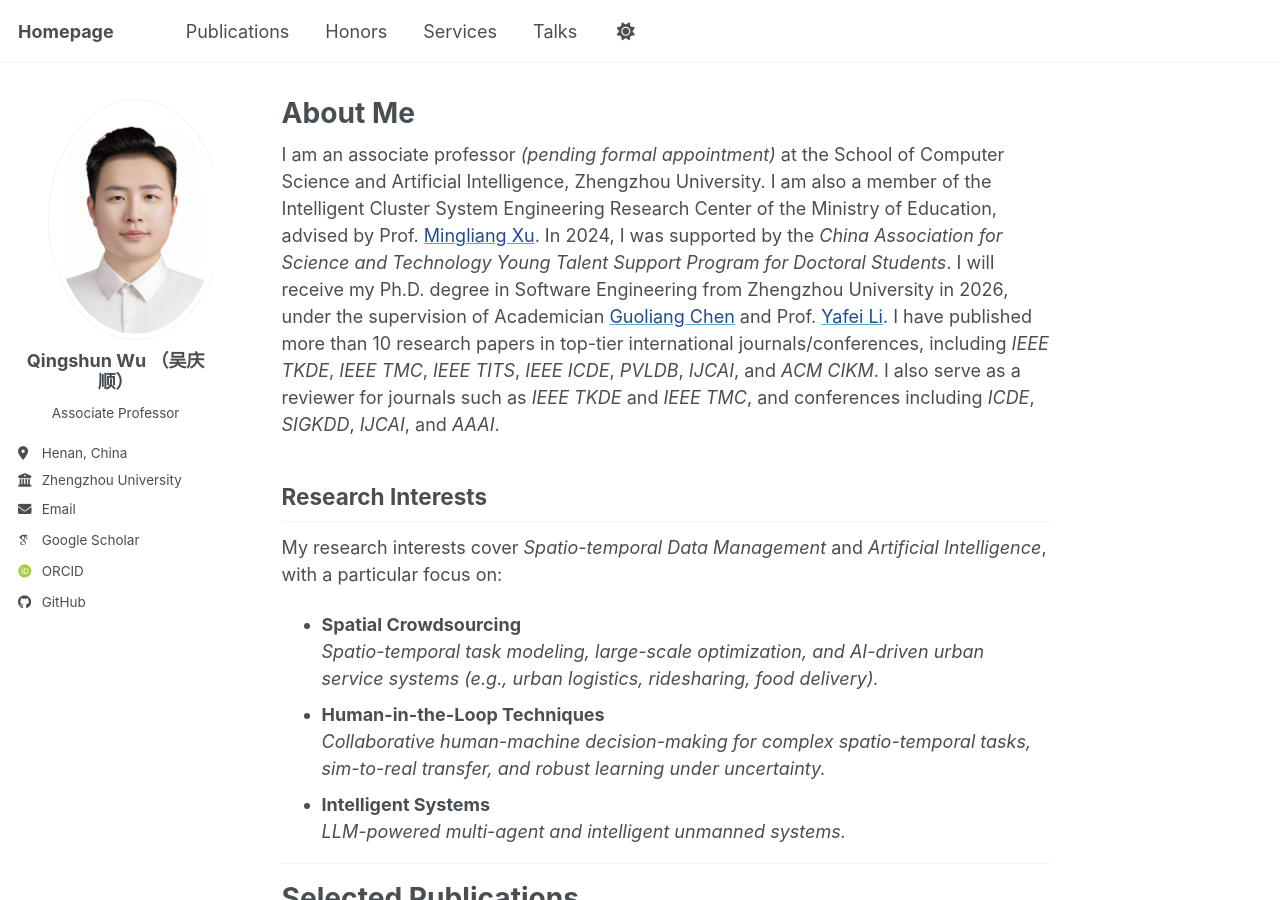
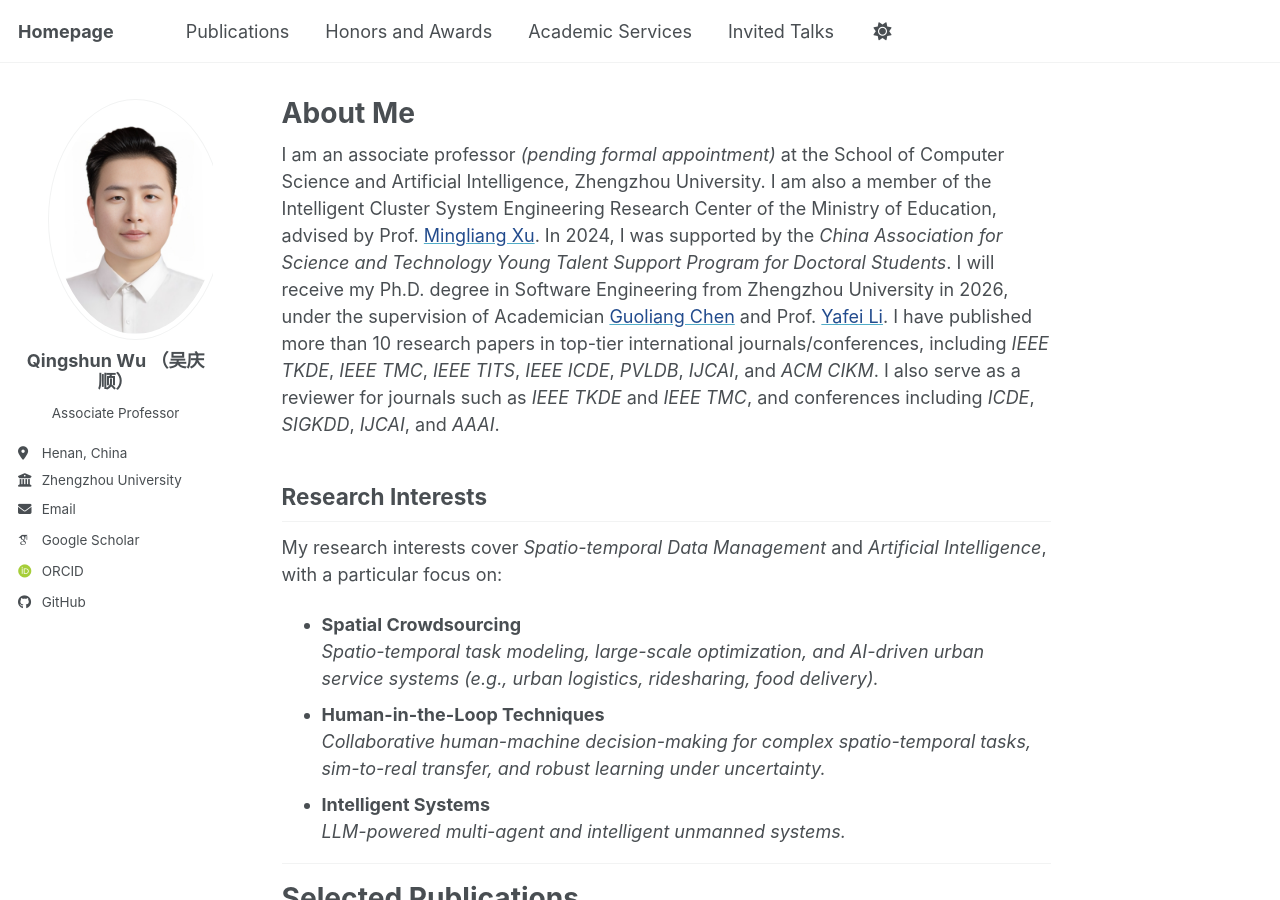
Before and after one commit to aiqswu/homepage, a Jekyll site: the page built from _pages/about.md, in a window 1280 px wide and 900 px high. Built offline with Jekyll 4.4.1, drawn with Linux system fonts in a browser that asks for light colours; some web fonts are replaced; a script bundle is joined from its source files by our own code; library files that are not in the unit come from our copies.

Commit message:
Update navigation.yml

```diff
--- a/_data/navigation.yml
+++ b/_data/navigation.yml
@@ -11,13 +11,13 @@ main:
   - title: "Publications"
     url: /about/#publications
 
-  - title: "Honors"
+  - title: "Honors and Awards"
     url: /about/#honors
 
-  - title: "Services"
+  - title: "Academic Services"
     url: /about/#services
 
-  - title: "Talks"
+  - title: "Invited Talks"
     url: /about/#talks
 
   # - title: "Blog Posts"
```
